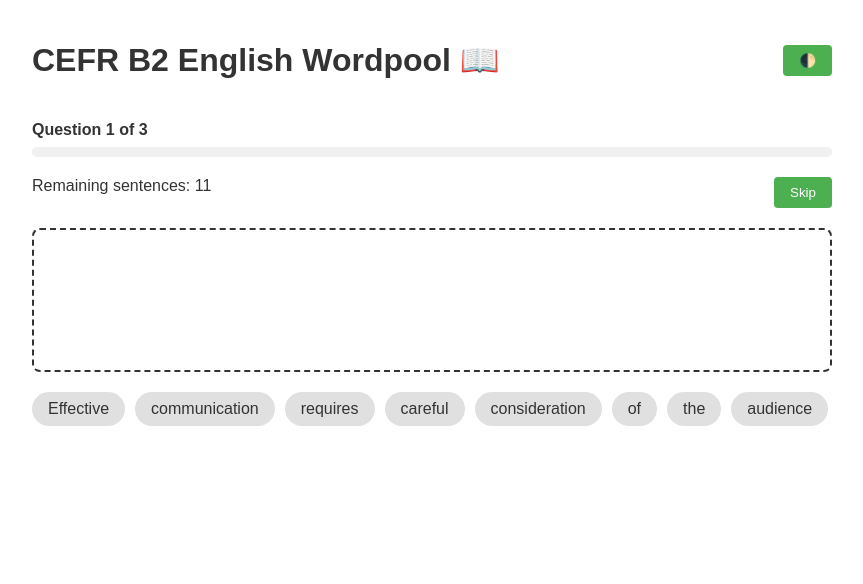
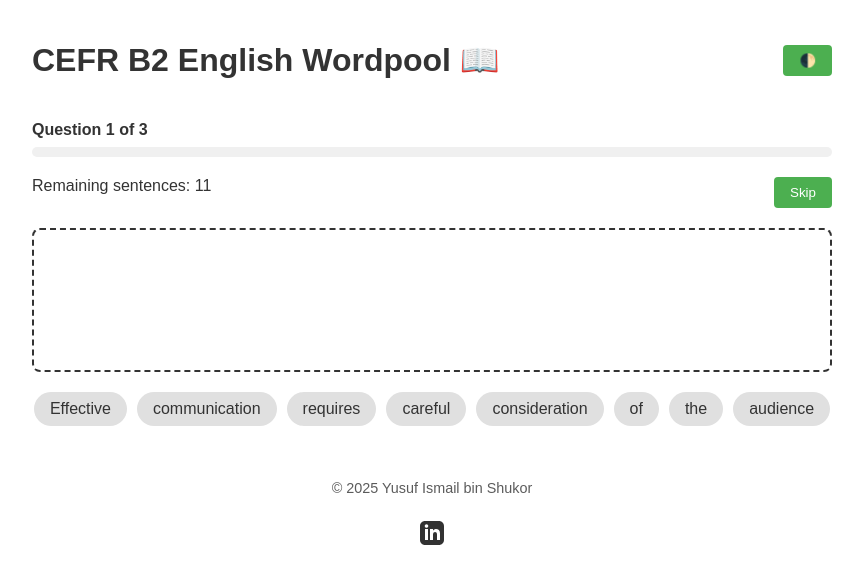
Before and after one commit to sabun123/cefr-b2-english-wordpool, a plain HTML site: page index.html in a window 1280 px wide. Shown: the whole page, without its empty margins (208-1071 px from the left). Drawn offline with Linux system fonts and the light colour scheme.

Commit message:
✨ add footer

```diff
--- a/index.html
+++ b/index.html
@@ -16,7 +16,7 @@
     </script>
 </head>
 <body>
-    <div class="container">
+    <main class="container">
         <div class="header">
             <h1>CEFR B2 English Wordpool 📖</h1>
             <button id="darkModeToggle">🌓</button>
@@ -45,7 +45,27 @@
             </div>
             <button id="restartButton">Play Again</button>
         </div>
-    </div>
+        <footer class="copyright">
+            <p>&copy; <span id="copyright-year">2025</span> Yusuf Ismail bin Shukor</p>
+            <a href="https://my.linkedin.com/in/yusuf-ismail-bin-shukor"
+               target="_blank"
+               rel="noopener noreferrer"
+               class="linkedin-link"
+               aria-label="Visit Yusuf Ismail's LinkedIn profile"
+               onclick="gtag('event', 'click', { 'event_category': 'Button', 'event_label': 'LinkedIn Profile' });">
+                <svg xmlns="http://www.w3.org/2000/svg"
+                     width="24"
+                     height="24"
+                     viewBox="0 0 24 24"
+                     class="linkedin-icon"
+                     role="img"
+                     aria-labelledby="linkedin-title">
+                    <title id="linkedin-title">LinkedIn Profile</title>
+                    <path d="M19 0h-14c-2.761 0-5 2.239-5 5v14c0 2.761 2.239 5 5 5h14c2.762 0 5-2.239 5-5v-14c0-2.761-2.238-5-5-5zm-11 19h-3v-11h3v11zm-1.5-12.268c-.966 0-1.75-.79-1.75-1.764s.784-1.764 1.75-1.764 1.75.79 1.75 1.764-.783 1.764-1.75 1.764zm13.5 12.268h-3v-5.604c0-3.368-4-3.113-4 0v5.604h-3v-11h3v1.765c1.396-2.586 7-2.777 7 2.476v6.759z"/>
+                </svg>
+            </a>
+        </footer>
+    </main>
     <script src="data.js"></script>
     <script src="game.js"></script>
 </body>
--- a/styles.css
+++ b/styles.css
@@ -72,6 +72,8 @@ body {
     gap: 10px;
     margin-bottom: 20px;
     perspective: 1000px;
+    justify-content: center; /* Center the words horizontally */
+    align-items: center; /* Center the words vertically */
 }
 
 .word {
@@ -162,6 +164,21 @@ button:hover {
     color: var(--success-color);
 }
 
+.copyright {
+    flex-shrink: 0;
+    width: 100%;
+    padding: 20px;
+    font-size: 0.9rem;
+    opacity: 0.8;
+    box-sizing: border-box;
+    margin-top: auto;
+    text-align: center;
+    display: flex;
+    flex-direction: column;
+    align-items: center;
+    gap: 10px;
+}
+
 @keyframes successBorder {
     0% { border-color: var(--text-color); border-width: 2px; }
     50% { border-color: var(--success-color); border-width: 6px; }
@@ -188,6 +205,7 @@ button:hover {
     animation: fadeOut 0.3s ease-out forwards;
 }
 
+/* Mobile Responsiveness */
 @media (max-width: 600px) {
     body {
         padding: 10px;
@@ -200,6 +218,13 @@ button:hover {
     .word {
         padding: 6px 12px;
         font-size: 14px;
+    }
+
+    .copyright {
+        padding-top: 0px;
+        padding-left: 10px;
+        padding-right: 10px;
+        padding-bottom: 15px;
     }
 }
 
```
